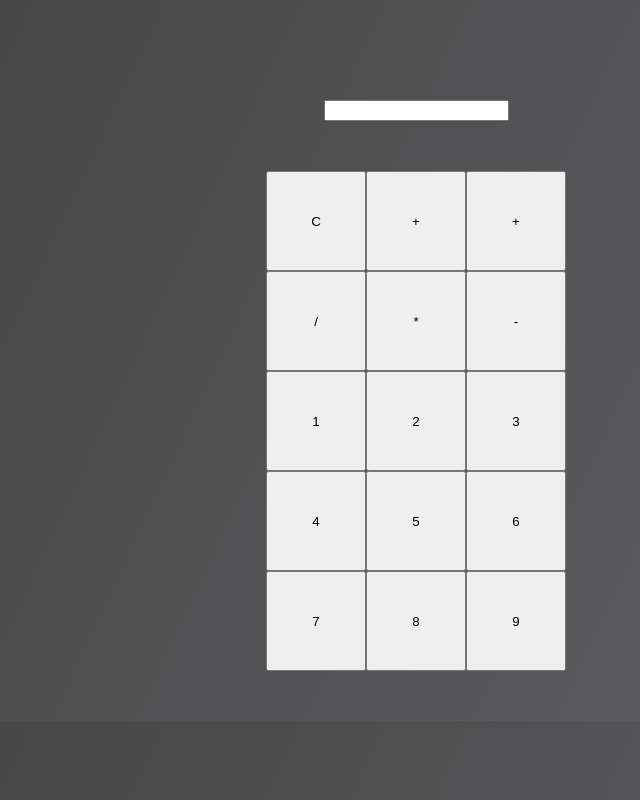
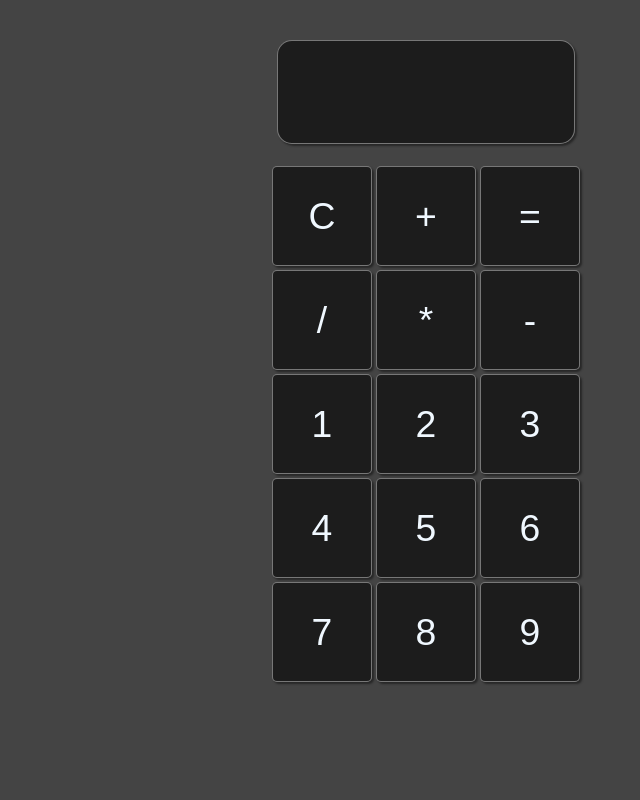
Before and after one commit to DrSheya/calculater-app, a plain HTML site: page index.html in a window 1280 px wide. Shown: the whole page, without its empty margins (168-808 px from the left). Drawn offline with Linux system fonts and the light colour scheme.

Commit message:
Added some new desinges
Added some new styles
And adden an addEventListener

```diff
--- a/index.html
+++ b/index.html
@@ -27,57 +27,57 @@
       </div>
       <div class="buttons-container">
         <div>
-          <button type="button" id="" class="numpad-button">C</button>
+          <button type="button" id="button-c" class="numpad-button">C</button>
         </div>
         <div>
-          <button type="button" id="" class="numpad-button">+</button>
+          <button type="button" id="button-dot" class="numpad-button">+</button>
         </div>
         <div>
-          <button type="button" id="" class="numpad-button">+</button>
+          <button type="button" id="button-equal" class="numpad-button">=</button>
         </div>
       </div>
       <div class="buttons-container">
         <div>
-          <button type="button" id="" class="numpad-button">/</button>
+          <button type="button" id="button-devide" class="numpad-button">/</button>
         </div>
         <div>
-          <button type="button" id="" class="numpad-button">*</button>
+          <button type="button" id="button-multi" class="numpad-button">*</button>
         </div>
         <div>
-          <button type="button" id="" class="numpad-button">-</button>
+          <button type="button" id="button-minus" class="numpad-button">-</button>
         </div>
       </div>
       <div class="buttons-container">
         <div>
-          <button type="button" id="" class="numpad-button">1</button>
+          <button type="button" id="button-01" class="numpad-button">1</button>
         </div>
         <div>
-          <button type="button" id="" class="numpad-button">2</button>
+          <button type="button" id="button-02" class="numpad-button">2</button>
         </div>
         <div>
-          <button type="button" id="" class="numpad-button">3</button>
+          <button type="button" id="button-03" class="numpad-button">3</button>
         </div>
       </div>
       <div class="buttons-container">
         <div>
-          <button type="button" id="" class="numpad-button">4</button>
+          <button type="button" id="button-04" class="numpad-button">4</button>
         </div>
         <div>
-          <button type="button" id="" class="numpad-button">5</button>
+          <button type="button" id="button-05" class="numpad-button">5</button>
         </div>
         <div>
-          <button type="button" id="" class="numpad-button">6</button>
+          <button type="button" id="button-06" class="numpad-button">6</button>
         </div>
       </div>
       <div class="buttons-container">
         <div>
-          <button type="button" id="" class="numpad-button">7</button>
+          <button type="button" id="button-07" class="numpad-button">7</button>
         </div>
         <div>
-          <button type="button" id="" class="numpad-button">8</button>
+          <button type="button" id="button-08" class="numpad-button">8</button>
         </div>
         <div>
-          <button type="button" id="" class="numpad-button">9</button>
+          <button type="button" id="button-09" class="numpad-button">9</button>
         </div>
       </div>
     </div>
--- a/scripts/main.js
+++ b/scripts/main.js
@@ -1 +1,15 @@
 'use strict';
+// Get the input field and all the number buttons
+const inputField = document.getElementById('calculation');
+const numberButtons = document.querySelectorAll('.numpad-button');
+
+// Attach a click event listener to each button
+numberButtons.forEach(button => {
+  button.addEventListener('click', () => {
+    // Get the value of the clicked button
+    const buttonValue = button.textContent;
+
+    // Append the button value to the input field
+    inputField.value += buttonValue;
+  });
+});
--- /dev/null
+++ b/styles/main.css
@@ -0,0 +1,109 @@
+/* Set base font size */
+html {
+    font-size: 16px;
+  }
+
+  /* Set default box-sizing and margins */
+  *,
+  *::before,
+  *::after {
+    box-sizing: border-box;
+    margin: 0;
+  }
+
+  /* Set default padding and font styles */
+  body {
+    padding: 0;
+    font-family: sans-serif;
+    font-size: 1rem;
+    font-weight: 400;
+    line-height: 1.5;
+    color: #fff;
+    background-color: #131212;
+  }
+
+  /* Set max-width and center page */
+  body {
+    max-width: 800px;
+    margin: 0 auto;
+  }
+
+  /* Main container */
+  .container-program {
+    margin: 40px 0;
+    width: 100%;
+  }
+
+  /* Button container */
+  .buttons-container {
+    display: flex;
+    flex-wrap: wrap;
+    justify-content: center;
+    align-items: center;
+    margin: 0 -1rem;
+  }
+
+  /* Button styles */
+  .numpad-button {
+    flex: 0 0 20%;
+    margin: 1rem;
+    height: 7rem;
+    width: 5rem;
+    cursor: pointer;
+    background-color: #131212;
+    box-shadow: 0 0.25rem 0.5rem rgba(37, 37, 37, 0.925);
+    border: 1px solid rgba(231, 231, 231, 0.452);
+    color: #fff;
+    font-weight: 200;
+    font-size: 1.5rem;
+    border-radius: 0.5rem;
+    text-align: center;
+  }
+
+  /* Input field container */
+  .container-input-field {
+    display: flex;
+    justify-content: center;
+    align-items: center;
+    margin: 20px 0;
+  }
+
+  /* Input field styles */
+  input {
+    pointer-events: none;
+  }
+
+  .calc-input {
+    width: 85%;
+    max-width: 30rem;
+    height: 5rem;
+    background-color: #131212;
+    box-shadow: 0 0.25rem 0.5rem rgba(37, 37, 37, 0.925);
+    border: 1px solid rgba(231, 231, 231, 0.452);
+    border-radius: 1rem;
+    font-size: 1.5rem;
+    text-align: right;
+  }
+
+  /* Media queries */
+  @media screen and (max-width: 768px) {
+    /* Adjust font sizes */
+    body {
+      font-size: 14px;
+    }
+
+    /* Reduce button size and spacing */
+    .numpad-button {
+      flex: 0 0 25%;
+      margin: 0.5rem;
+      height: 4rem;
+      font-size: 1.2rem;
+      border-radius: 0.4rem;
+    }
+
+    /* Reduce input field height */
+    .calc-input {
+      height: 4rem;
+      border-radius: 0.8rem;
+    }
+  }
--- a/styles/styles.css
+++ b/styles/styles.css
@@ -1,19 +1,22 @@
 body {
     width: 90%;
-    background-image: linear-gradient(115deg,
-    rgba(19, 18, 18, 0.788),
-    rgba(35, 37, 43, 0.712));
-}
-.container-program {
-    margin-top: 100px;
-    margin-bottom: 50px;
-    width: 100%;
     justify-content: center;
     align-items: center;
+    background-color: rgba(19, 18, 18, 0.788);
+}
+
+/* main container styles */
+
+.container-program {
+    margin-top: 40px;
+    margin-bottom: 40px;
+    margin-left: 10px;
+    width: 100%;
+
 }
 
 
-
+/* button styles */
 .buttons-container {
 display: flex;
 justify-content: center;
@@ -22,14 +25,39 @@ align-items: center;
 }
 
 .numpad-button {
+    margin: 2px;
     height: 100px;
     width: 100px;
     cursor: pointer;
+    background-color: rgba(19, 18, 18, 0.788);
+    box-shadow: 2px 2px 2px rgba(37, 37, 37, 0.925);
+    border: 1px solid rgba(231, 231, 231, 0.452);
+    color: aliceblue;
+    font-weight: 200;
+    font-size: 28pt;
+    border-radius: 5px;
+    text-align: center;
 }
-/* inputfield */
+
+/* inputfield styles */
 .container-input-field {
     display: flex;
     justify-content: center;
     align-items: center;
-    margin-bottom: 50px;
+    margin-bottom: 20px;
 }
+
+input {
+    pointer-events: none;
+}
+
+.calc-input {
+    width: 292px;
+    height: 100px;
+    background-color: rgba(19, 18, 18, 0.788);
+    box-shadow: 2px 2px 2px rgba(37, 37, 37, 0.925);
+    border: 1px solid rgba(231, 231, 231, 0.452);
+    border-radius: 15px;
+    font-size: 24pt;
+    color: aliceblue;
+}
```
